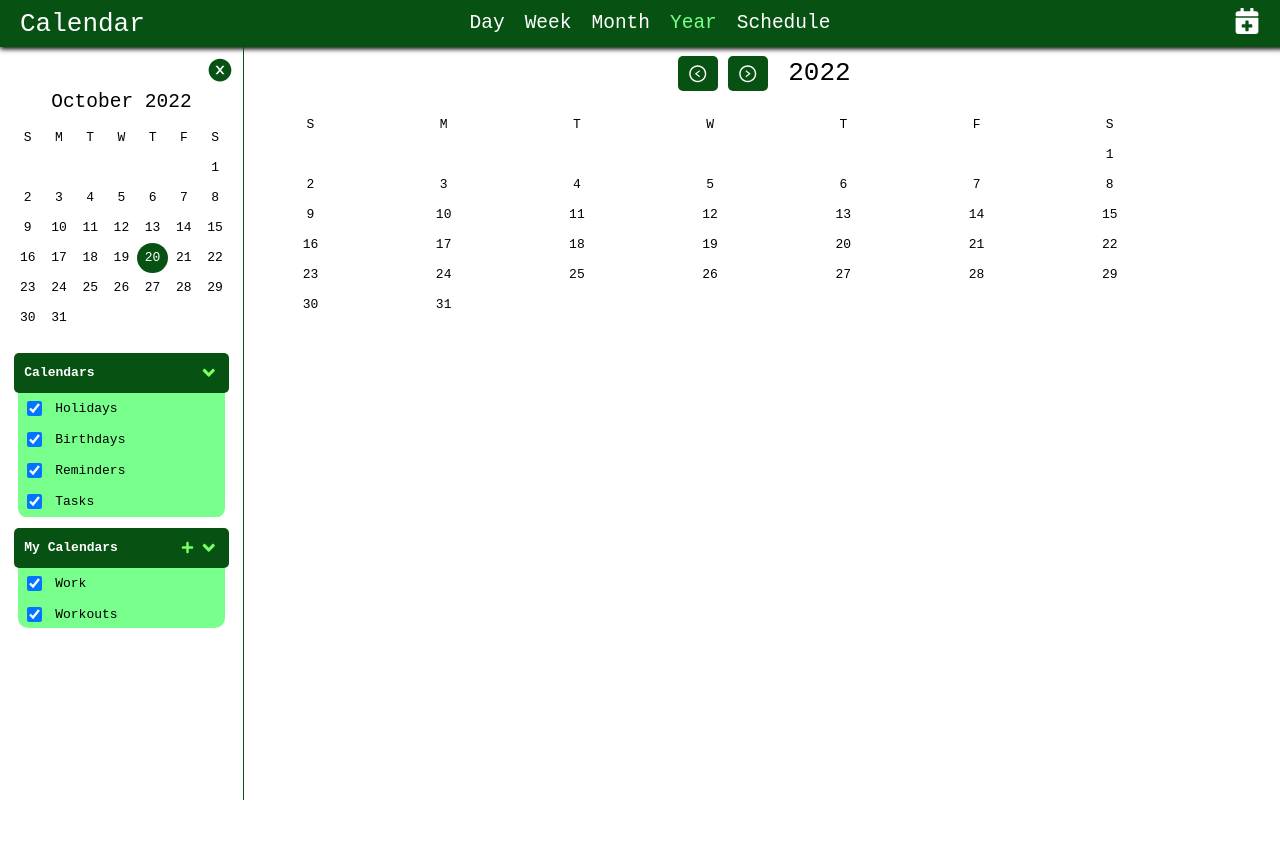
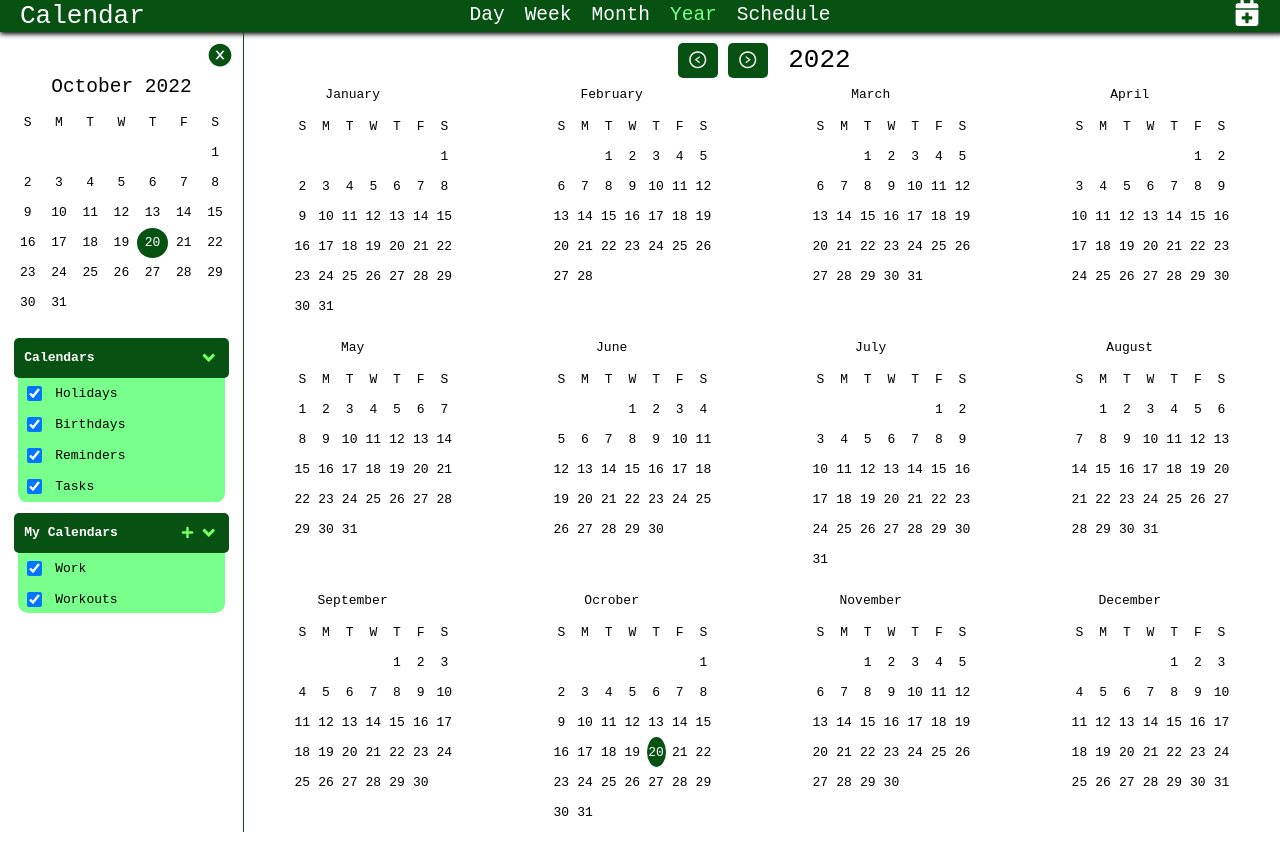
Before and after one commit to kraig-hebert/calendar, a React (Create React App) app: page / in a window 1280 px wide. Both pictures are taken after a click on the item "Year". Before the commit the page ends 800 px from the top, so only its background shows below. Built offline with nearby package versions, Linux system fonts and the light colour scheme.

Commit message:
yearCalendar now displays all months in selectedYear

```diff
--- a/src/components/common/smallMonthCalendar/SmallMonthCalendar.jsx
+++ b/src/components/common/smallMonthCalendar/SmallMonthCalendar.jsx
@@ -3,19 +3,21 @@ import { useStyles } from './styles';
 import PropTypes from 'prop-types';
 import { getDay, getDaysInMonth } from 'date-fns';
 
-import { useSelector } from 'react-redux';
-import { selectCurrentDate } from '../../../reducers/appSettings';
-
 const SmallMonthCalendar = (props) => {
   const classes = useStyles();
-  const { month, year } = props;
+  const { month, year, date } = props;
   const days = ['S', 'M', 'T', 'W', 'T', 'F', 'S'];
   const numberOfDaysInMonth = getDaysInMonth(new Date(year, month, 1)); // returns number of days in month
 
-  //   const checkIfCurrentDay = (i) => {
-  //     if (dayNumber === i) return classes.currentDay;
-  //     else return undefined;
-  //   };
+  const checkIfCurrentDay = (i) => {
+    if (
+      date.getDate() === i &&
+      date.getMonth() === month &&
+      date.getFullYear() === year
+    )
+      return classes.currentDay;
+    else return undefined;
+  };
 
   // returns day of week to start the first day of month on
   const calendarStartDay = () => getDay(new Date(year, month, 1));
@@ -26,7 +28,11 @@ const SmallMonthCalendar = (props) => {
       renderedCalendar.push(<div key={i + 7}></div>);
     }
     for (let i = 1; i <= numberOfDaysInMonth; i++) {
-      renderedCalendar.push(<div key={i + 6 + startDayOfMonth}>{i}</div>);
+      renderedCalendar.push(
+        <div key={i + 6 + startDayOfMonth} className={checkIfCurrentDay(i)}>
+          {i}
+        </div>
+      );
     }
     return renderedCalendar;
   };
@@ -42,7 +48,9 @@ const SmallMonthCalendar = (props) => {
 };
 
 SmallMonthCalendar.propTypes = {
-  month: PropTypes.string,
+  month: PropTypes.number,
+  year: PropTypes.number,
+  date: PropTypes.instanceOf(Date),
 };
 
 export default SmallMonthCalendar;
--- a/src/components/main/calendarTypes/yearCalendar/YearCalendar.jsx
+++ b/src/components/main/calendarTypes/yearCalendar/YearCalendar.jsx
@@ -1,14 +1,43 @@
-import React from 'react';
+import React, { useState } from 'react';
 import SmallMonthCalendar from '../../../common/smallMonthCalendar/SmallMonthCalendar';
 import { useStyles } from './styles';
+import { useSelector } from 'react-redux';
+import { selectCurrentDate } from '../../../../reducers/appSettings';
+import { render } from '@testing-library/react';
 
 const YearCalendar = () => {
+  const monthNames = [
+    'January',
+    'February',
+    'March',
+    'April',
+    'May',
+    'June',
+    'July',
+    'August',
+    'September',
+    'Ocrober',
+    'November',
+    'December',
+  ];
   const classes = useStyles();
-  return (
-    <div className={classes.yearCalendar}>
-      <SmallMonthCalendar year={2022} month={9} />
-    </div>
-  );
+  const currentDate = useSelector(selectCurrentDate);
+  const [selectedYear, seteSelectedYear] = useState(currentDate.getFullYear());
+
+  const renderedCalendarWithName = monthNames.map((month, index) => {
+    return (
+      <div key={index}>
+        <p>{month}</p>
+        <SmallMonthCalendar
+          year={selectedYear}
+          month={index}
+          date={currentDate}
+        />
+      </div>
+    );
+  });
+
+  return <div className={classes.yearCalendar}>{renderedCalendarWithName}</div>;
 };
 
 export default YearCalendar;
--- a/src/components/main/calendarTypes/yearCalendar/styles.js
+++ b/src/components/main/calendarTypes/yearCalendar/styles.js
@@ -2,7 +2,19 @@ import { createUseStyles } from 'react-jss';
 
 export const useStyles = createUseStyles({
   yearCalendar: {
+    position: 'relative',
     display: 'grid',
     height: '93%',
+    gridTemplateColumns: 'repeat(4, 1fr)',
+    gridTemplateRows: 'repeat(3, 1fr)',
+    '& div': {
+      alignSelf: 'center',
+      justifySelf: 'center',
+      width: '80%',
+    },
+    '& p': {
+      textAlign: 'center',
+      width: '80%',
+    },
   },
 });
```
